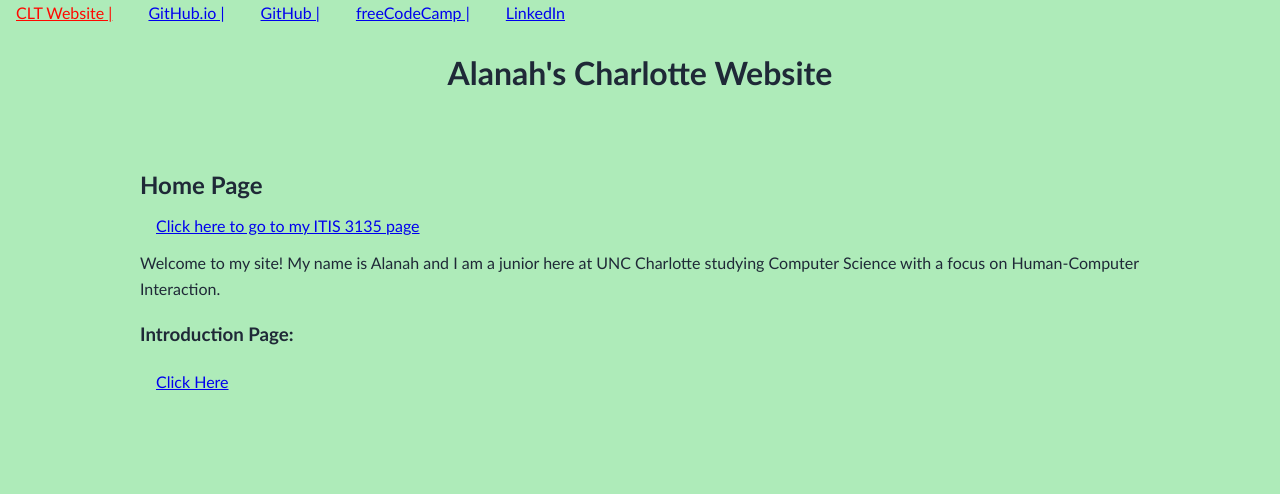
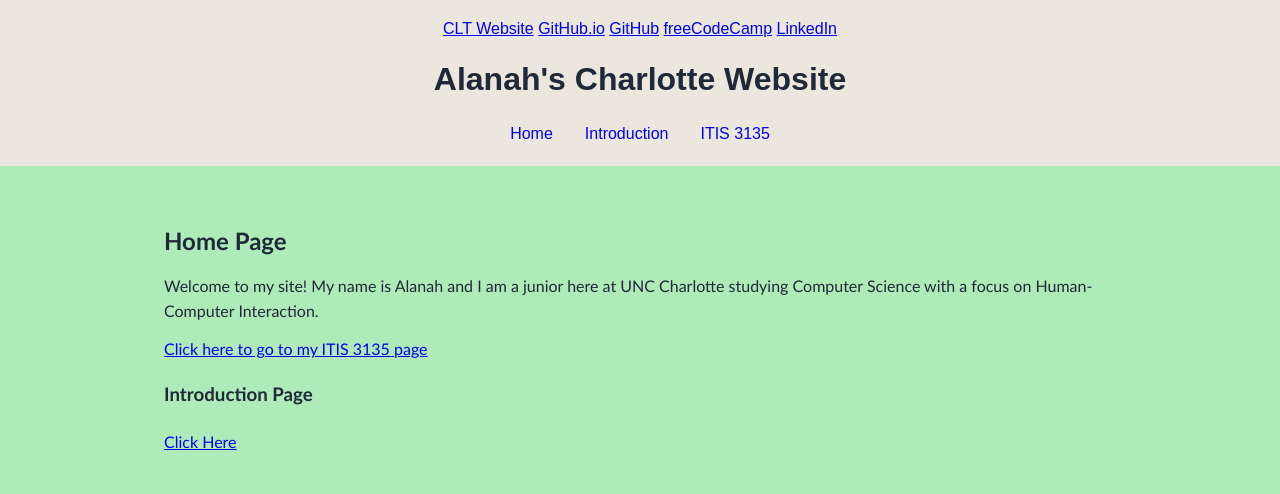
Before and after one commit to alittl70/alittl70.github.io, a plain HTML site: page index.html in a window 1280 px wide. Drawn offline with Linux system fonts and the light colour scheme.

Commit message:
Fixed structure of index and introduction

```diff
--- a/index.html
+++ b/index.html
@@ -1,63 +1,58 @@
-<!-- Must start with this first.-->
 <!DOCTYPE html>
 <html lang="en">
-
-<!--Sets the character encoding so text displays correctly.-->
 <head>
   <meta charset="UTF-8">
-    <!-- Makes the page responsive on mobile devices.-->
   <meta name="viewport" content="width=device-width, initial-scale=1.0">
   <link rel="stylesheet" href="styles/default.css">
-<!--Title shown on the browser tab.-->
-    <title>Alanah's Charlotte Website | Home Page </title>
-    <nav class = "site-nav"></nav>
-    <a href = "https://webpages.charlotte.edu/alittl70/"> CLT Website |</a>
-    <a href = "https://alittl70.github.io/"> GitHub.io |</a>
-    <a href="https://github.com/alittl70"> GitHub |</a>
-    <a href = "https://www.freecodecamp.org/alittl70" > freeCodeCamp |</a>
-    <a href = "https://www.linkedin.com/in/alanah-little/" > LinkedIn</a>
-   </nav>
+  <title>Alanah's Charlotte Website | Home Page</title>
 </head>
 
-<!-- Everything the user sees on the page goes inside the body.-->
 <body>
 
-<!-- Header Include-->
- <div data-include= "../components/header.html" ></div>
+  <header class="site-header">
+    <nav class="top-links" aria-label="Social links">
+      <a href="https://webpages.charlotte.edu/alittl70/">CLT Website</a>
+      <a href="https://alittl70.github.io/">GitHub.io</a>
+      <a href="https://github.com/alittl70">GitHub</a>
+      <a href="https://www.freecodecamp.org/alittl70">freeCodeCamp</a>
+      <a href="https://www.linkedin.com/in/alanah-little/">LinkedIn</a>
+    </nav>
 
-    <h1> <!-- this is the opening tag-->
-        Alanah's Charlotte Website  <!-- This whole thing is the element-->
-    </h1> <!--this is the closing tag-->
+    <h1>Alanah's Charlotte Website</h1>
 
-<!--
-Main contents of the webpage.
-is a semantic element that represents
-the primary content of the document.
--->
+    <nav class="site-nav" aria-label="Main navigation">
+      <a href="index.html">Home</a>
+      <a href="introduction.html">Introduction</a>
+      <a href="itis3135/index.html">ITIS 3135</a>
+    </nav>
+  </header>
+
   <main>
     <h2>Home Page</h2>
 
-    <a href="itis3135/index.html">Click here to go to my ITIS 3135 page</a>
+    <p>
+      Welcome to my site! My name is Alanah and I am a junior here at UNC Charlotte studying
+      Computer Science with a focus on Human-Computer Interaction.
+    </p>
 
     <p>
-       Welcome to my site!
-       My name is Alanah and I am a junior here at UNC Charlotte studying Computer Science with a focus on Human-Computer Interaction.
+      <a href="itis3135/index.html">Click here to go to my ITIS 3135 page</a>
     </p>
 
-    <h3>  Introduction Page: </h3>
-    <a href = "introduction.html">Click Here</a>
+    <h3>Introduction Page</h3>
+    <p>
+      <a href="introduction.html">Click Here</a>
+    </p>
   </main>
 
-
-<!-- Footer Include-->
+  <!-- Footer Include (keep using if your class requires includes) -->
   <div data-include="../components/footer.html"></div>
 
-<!-- HTMLInclude from Paul-Browne -->
-<script src= "../scripts/include.min.js"></script>
+  <!-- HTMLInclude -->
+  <script src="../scripts/include.min.js"></script>
 
   <!-- Accumulus -->
   <script src="https://lint.page/kit/4d0fe3.js" crossorigin="anonymous"></script>
 
-
 </body>
 </html>
--- a/itis3135/styles/default.css
+++ b/itis3135/styles/default.css
@@ -37,7 +37,7 @@ p {
 
 a {
     color: #0000EE;     /*Link colors*/
-    padding: 1rem;
+    padding: 2rem;
 
 }
 a:hover {
@@ -47,7 +47,7 @@ a:hover {
 
 nav {
     text-align: center;
-    font-size: 0.9rem;
+    font-size: 1rem;
 }
 
 figure {
--- a/styles/default.css
+++ b/styles/default.css
@@ -1,60 +1,79 @@
 /* Personal Site */
 
+*,
+*::before,
+*::after {
+  box-sizing: border-box;
+}
+
 body {
-    background: #aeebb9;    /*Background color*/
-    color: #1f2937;        /*Sets default color */
-    font-family:  "Trebuchet MS", Arial, sans-serif; /*body font*/
+  background: #aeebb9;           /* Background color */
+  color: #1f2937;               /* Default text color */
+  font-family: "Trebuchet MS", Arial, sans-serif;
   line-height: 1.6;
   margin: 0;
 }
-/*Header and footer styling*/
-header, footer {
-    background: #ebe7df;    /*Set background color*/
-    padding:1rem 1.5rem;
+
+/* Header and footer styling */
+header,
+footer {
+  background: #ebe7df;
+  padding: 1rem 1.5rem;
   font-family: "Montserrat", Arial, sans-serif;
+  text-align: center;            /* centers header/footer contents */
 }
-/*Main content layout*/
+
+/* Main content layout */
 main {
-    max-width: 1000px;   /*readable width*/
-    margin: 0 auto;     /*centered container*/
+  max-width: 1000px;
+  margin: 0 auto;
   padding: 1.5rem;
 }
-/* Spacing = proximity */
+
+/* Headings */
 h1 {
-    margin-bottom: 0.75rem;
-    text-align: center;     /*Centering a heading*/
+  margin: 0.75rem 0;             /* cleaner than only margin-bottom */
 }
 
 h2 {
-    margin-top:2rem;
+  margin-top: 2rem;
   margin-bottom: 0.5rem;
 }
 
 p {
   margin: 0.75rem 0;
 }
-/*Links*/
 
+/* Links (general) */
 a {
-    color: #0000EE;     /*Link colors*/
-    padding: 1rem;
-
-}
-a:hover {
-    color: #ff0800;     /*Hover color*/
-    text-align: center;
+  color: #0000EE;
+  text-decoration: underline;
 }
 
-
-.site-nav{
-   text-align: center;
-
+a:hover {
+  color: #ff0800;
 }
 
+/* Navigation */
+.site-nav {
+  display: flex;
+  justify-content: center;       /* centers links */
+  gap: 1rem;                     /* spacing between links */
+  flex-wrap: wrap;               /* wrap on smaller screens */
+  margin-top: 0.75rem;
+}
 
+/* Only nav links get padding (NOT every link on the whole page) */
+.site-nav a {
+  padding: 0.25rem 0.5rem;
+  text-decoration: none;         /* looks cleaner for nav */
+}
 
+.site-nav a:hover {
+  text-decoration: underline;
+}
 
-
+/* Figures */
 figure {
   text-align: center;
   margin: 1.5rem auto;
@@ -67,5 +86,5 @@ figure img {
 
 figcaption {
   font-size: 0.9rem;
-    margin-top:0.5rem;
+  margin-top: 0.5rem;
 }
```
Also changed, not shown: itis3135/contract.html (+2 -0 lines), itis3135/index.html (+9 -7 lines). Lines whose indentation alone changed are shown as unchanged.
